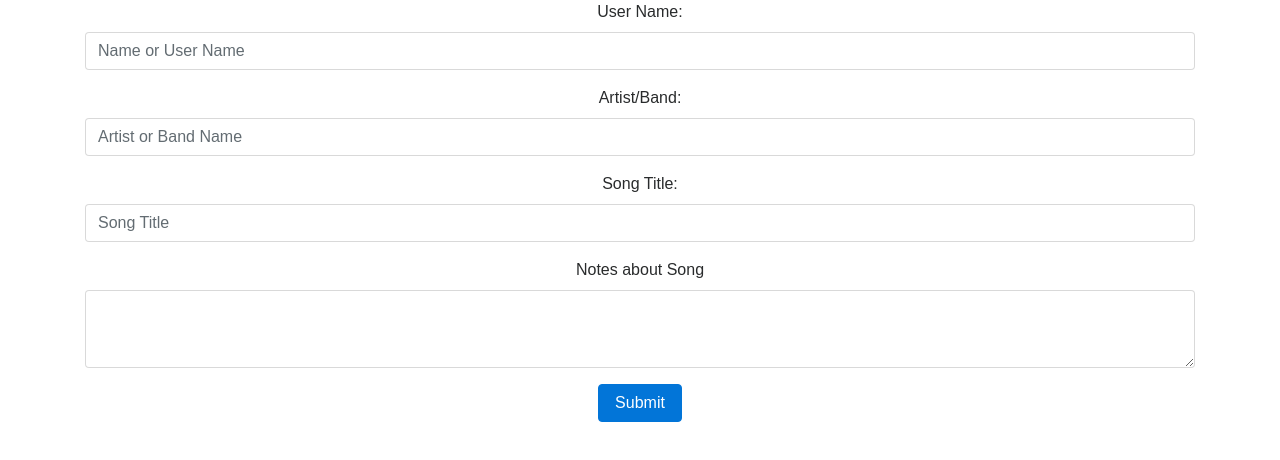
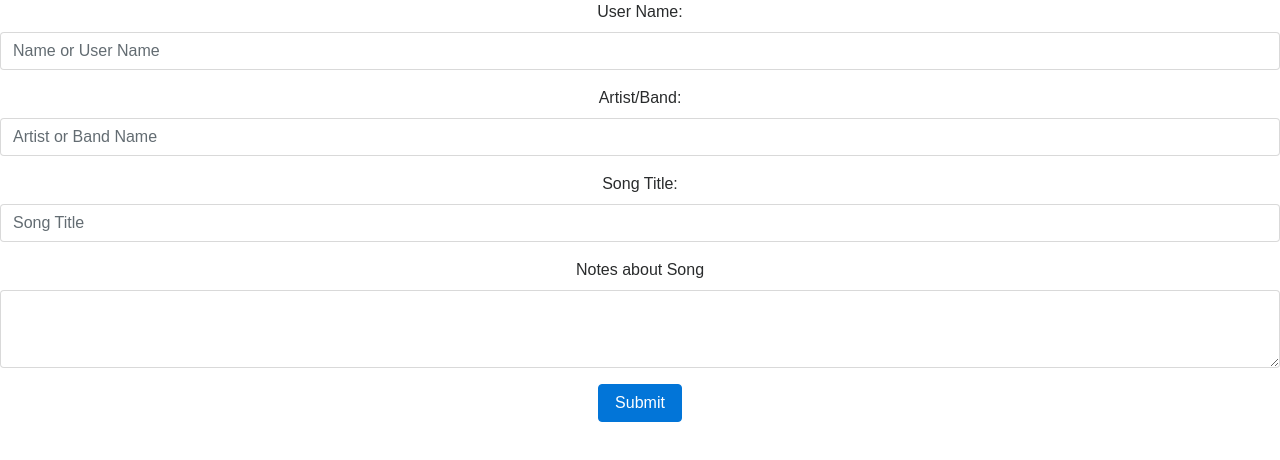
Before and after one commit to Just-Bob-Dev/week-9-state-props-forms, a React app: page public/index.html in a window 1280 px wide. Built offline with nearby package versions, Linux system fonts and the light colour scheme.

Commit message:
moved container for bootstrap to app.js

```diff
--- a/public/index.html
+++ b/public/index.html
@@ -26,7 +26,7 @@
     <noscript>
       You need to enable JavaScript to run this app.
     </noscript>
-    <div id="root" class="container"></div>
+    <div id="root" ></div>
     <!--
       This HTML file is a template.
       If you open it directly in the browser, you will see an empty page.
```
